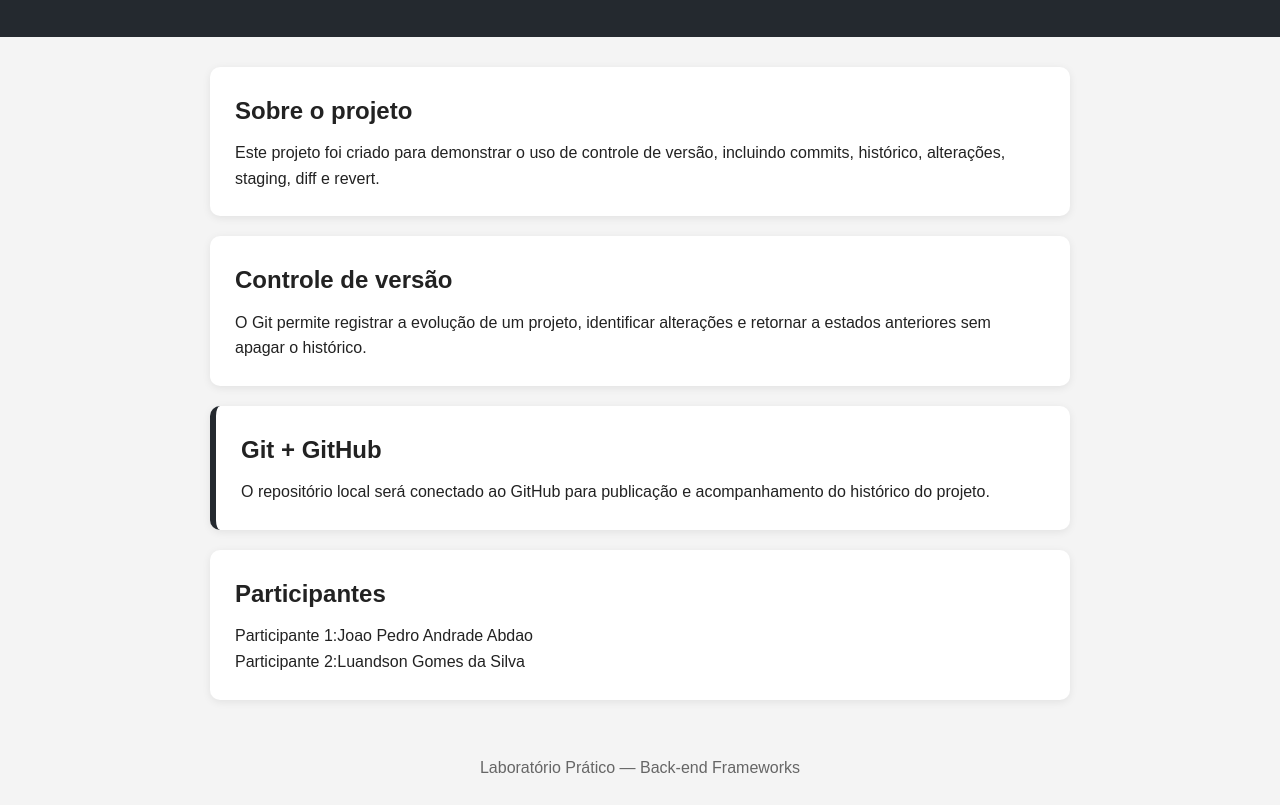
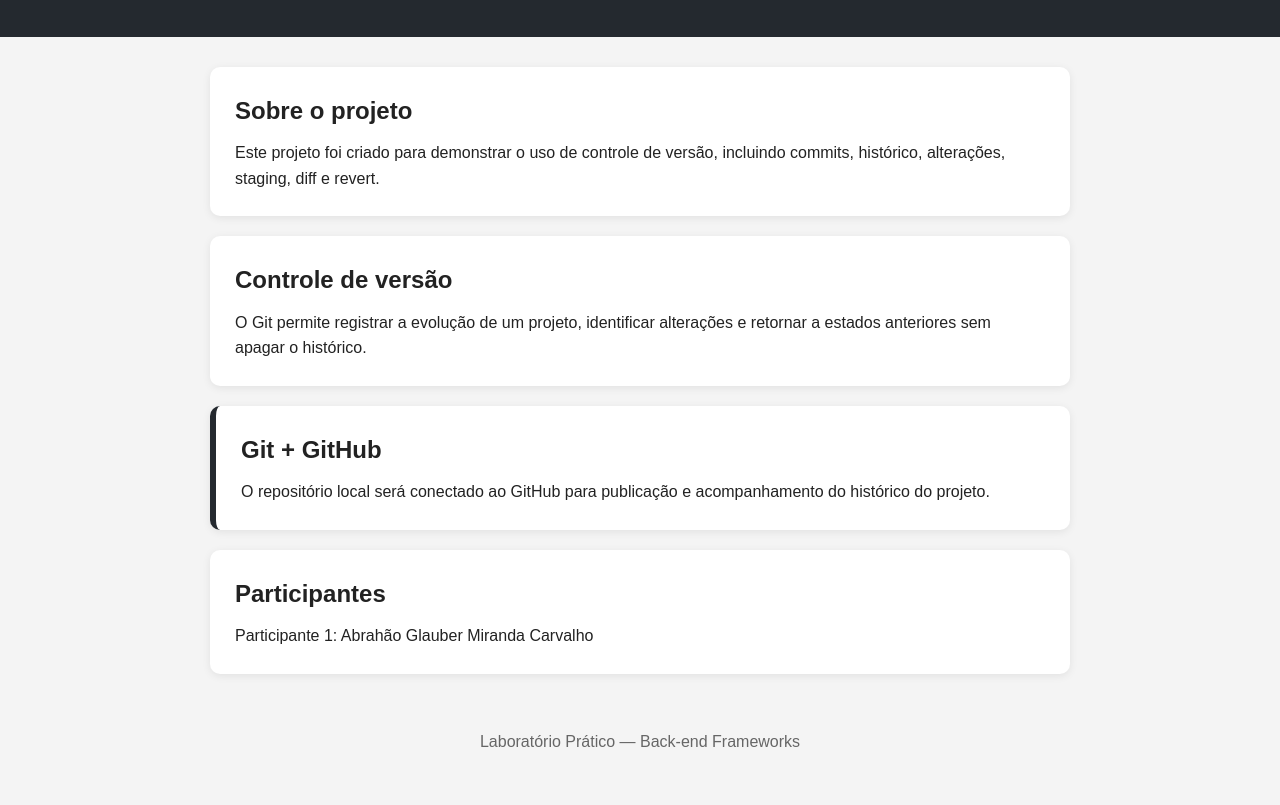
Before and after one commit to abrahaoglaubermc-max/ATIVIDADE-JOSEPH, a plain HTML site: page index.html in a window 1280 px wide. Shown: the part 130-935 px from the top of the page. After the commit the page ends 910 px from the top, so only its background shows below. Drawn offline with Linux system fonts and the light colour scheme.

Commit message:
atualizando projeto

```diff
--- a/index.html
+++ b/index.html
@@ -39,8 +39,7 @@
 
         <section>
             <h2>Participantes</h2>
-            <p>Participante 1:Joao Pedro Andrade Abdao </p>
-            <p>Participante 2:Luandson Gomes da Silva </p>
+            <p>Participante 1: Abrahão Glauber Miranda Carvalho  </p>
         </section>
     </main>
 
```
